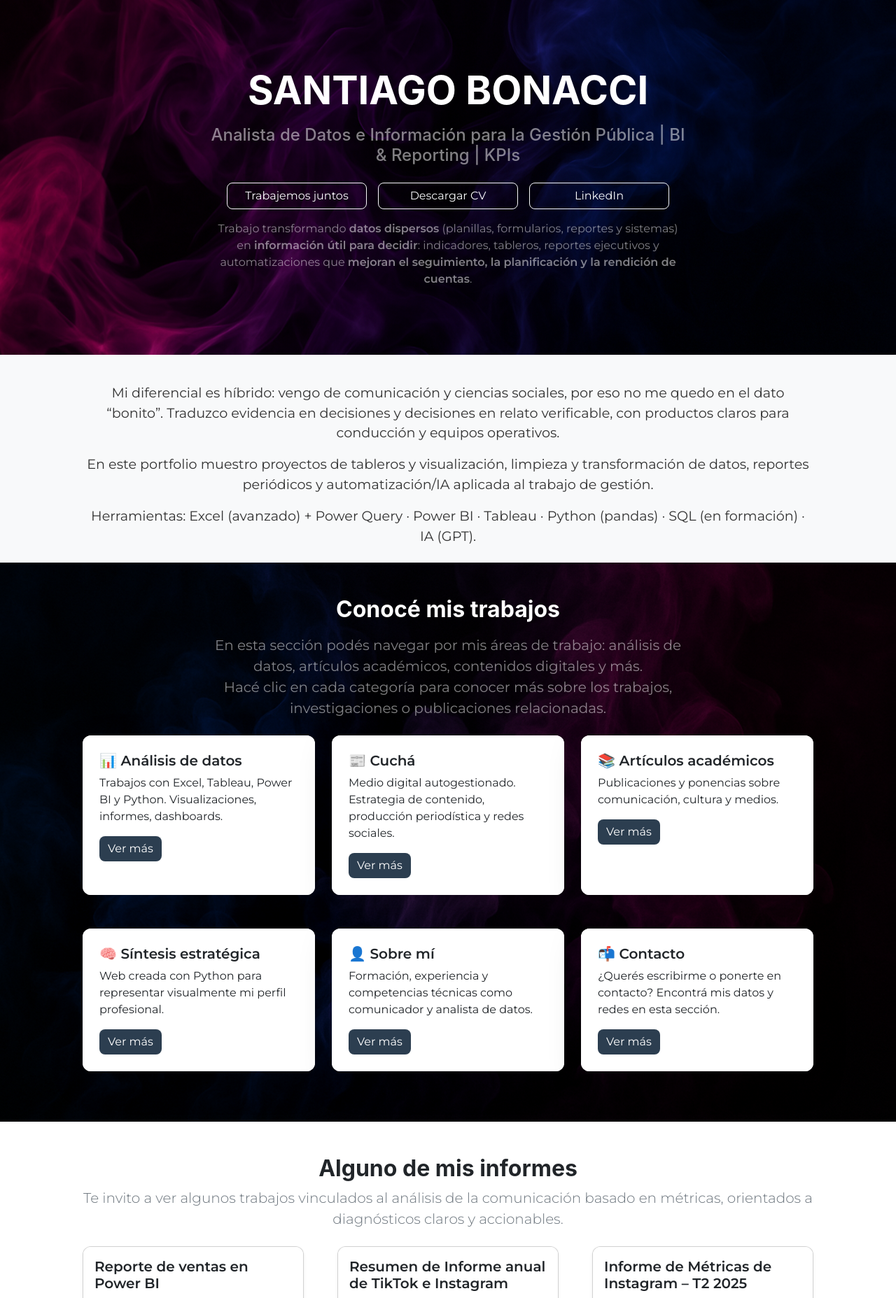
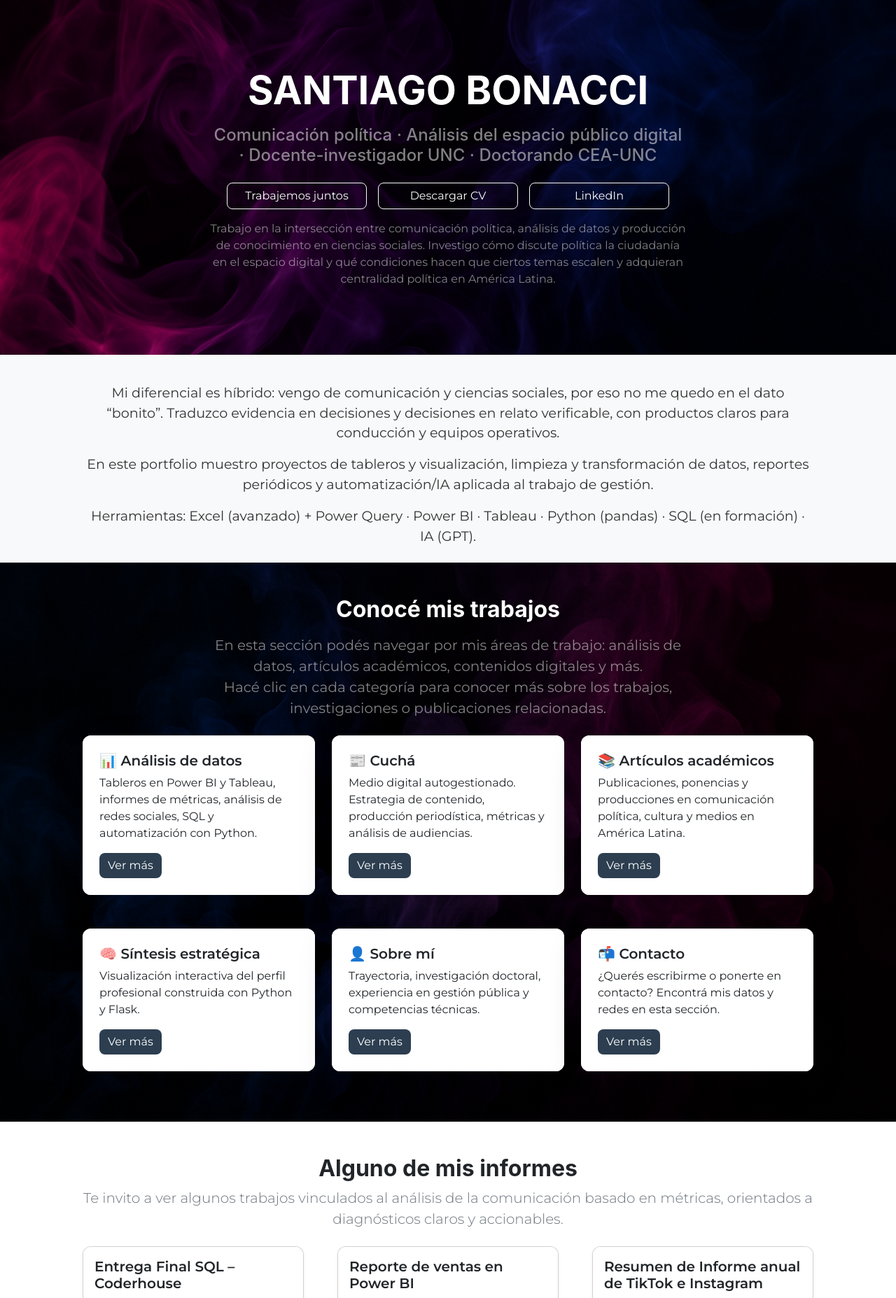
Before and after one commit to sbonacci33/mi_portfolio, a Flask app: page / in a window 1280 px wide. Shown: the part 56-1911 px from the top of the page at 70% size. Run offline with Flask 3, Linux system fonts and the light colour scheme; some libraries are stand-ins or nearby versions; some web fonts are replaced.

Commit message:
Actualiza perfil profesional y contenidos del portfolio

```diff
--- a/app.py
+++ b/app.py
@@ -38,6 +38,14 @@ BALANCE_TIKTOK_DESCRIPTION = (
 
 # Lista de trabajos para mostrar automáticamente los más recientes
 TRABAJOS: list[Trabajo] = [
+    {
+        "titulo": "Entrega Final SQL – Coderhouse",
+        "descripcion": "Proyecto final del curso de SQL aprobado con nota 10. Diseño de base de datos relacional, consultas complejas, joins, subconsultas y vistas aplicadas a un caso real.",
+        "link": "https://drive.google.com/drive/folders/1tCSmsCo0TYI1BB0lcCeOBF3QC8jn2wBp?usp=drive_link",
+        "endpoint": None,
+        "externo": True,
+        "fecha": datetime(2026, 4, 1),
+    },
     {
         "titulo": "Reporte de ventas en Power BI",
         "descripcion": "Proyecto final con reporte interactivo y modelo de datos.",
--- a/templates/base.html
+++ b/templates/base.html
@@ -91,7 +91,7 @@
         <footer class="py-5 bg-dark mt-5">
             <div class="container px-5">
                 <p class="m-0 text-center text-white">
-                    © Santiago Bonacci | Comunicación, Estrategia y Análisis de Datos · Córdoba, Argentina<br>
+                    © Santiago Bonacci | Comunicación política · Datos · Investigación · Córdoba, Argentina<br>
                    <a href="mailto:sbonacci89@gmail.com" class="text-white">sbonacci89@gmail.com</a> ·
 
 
--- a/templates/index.html
+++ b/templates/index.html
@@ -8,16 +8,14 @@
             <div class="col-lg-8">
                 <div class="text-center my-5">
                     <h1 class="display-4 fw-bolder text-white text-uppercase mb-3">Santiago Bonacci</h1>
-                    <h2 class="h4 text-white-50 mb-4">Analista de Datos e Información para la Gestión Pública | BI &amp; Reporting | KPIs</h2>
+                    <h2 class="h4 text-white-50 mb-4">Comunicación política · Análisis del espacio público digital · Docente-investigador UNC · Doctorando CEA-UNC</h2>
                     <div class="d-flex justify-content-center gap-3">
                         <a class="btn btn-outline-light hero-cta" href="{{ url_for('render_page', page='contacto') }}#contacto">Trabajemos juntos</a>
                         <a class="btn btn-outline-light hero-cta" href="{{ url_for('static', filename='docs/CV Saniago Bonacci Data.pdf') }}" download>Descargar CV</a>
                         <a class="btn btn-outline-light hero-cta" href="https://www.linkedin.com/in/tu-perfil" target="_blank" rel="noopener noreferrer">LinkedIn</a>
                     </div>
                     <p class="fs-6 text-white-50 mt-3 mb-0">
-                        Trabajo transformando <strong>datos dispersos</strong> (planillas, formularios, reportes y sistemas) en
-                        <strong>información útil para decidir</strong>: indicadores, tableros, reportes ejecutivos y automatizaciones
-                        que <strong>mejoran el seguimiento, la planificación y la rendición de cuentas</strong>.
+                        Trabajo en la intersección entre comunicación política, análisis de datos y producción de conocimiento en ciencias sociales. Investigo cómo discute política la ciudadanía en el espacio digital y qué condiciones hacen que ciertos temas escalen y adquieran centralidad política en América Latina.
                     </p>
                 </div>
             </div>
@@ -57,11 +55,11 @@
 
         <div class="row gx-4 gy-4">
             {% set secciones = [
-                {'titulo': '📊 Análisis de datos', 'texto': 'Trabajos con Excel, Tableau, Power BI y Python. Visualizaciones, informes, dashboards.', 'url': 'trabajos'},
-                {'titulo': '📰 Cuchá', 'texto': 'Medio digital autogestionado. Estrategia de contenido, producción periodística y redes sociales.', 'url': 'cucha'},
-                {'titulo': '📚 Artículos académicos', 'texto': 'Publicaciones y ponencias sobre comunicación, cultura y medios.', 'url': 'articulos'},
-                {'titulo': '🧠 Síntesis estratégica', 'texto': 'Web creada con Python para representar visualmente mi perfil profesional.', 'url': 'sintesis'},
-                {'titulo': '👤 Sobre mí', 'texto': 'Formación, experiencia y competencias técnicas como comunicador y analista de datos.', 'url': 'sobre_mi'},
+                {'titulo': '📊 Análisis de datos', 'texto': 'Tableros en Power BI y Tableau, informes de métricas, análisis de redes sociales, SQL y automatización con Python.', 'url': 'trabajos'},
+                {'titulo': '📰 Cuchá', 'texto': 'Medio digital autogestionado. Estrategia de contenido, producción periodística, métricas y análisis de audiencias.', 'url': 'cucha'},
+                {'titulo': '📚 Artículos académicos', 'texto': 'Publicaciones, ponencias y producciones en comunicación política, cultura y medios en América Latina.', 'url': 'articulos'},
+                {'titulo': '🧠 Síntesis estratégica', 'texto': 'Visualización interactiva del perfil profesional construida con Python y Flask.', 'url': 'sintesis'},
+                {'titulo': '👤 Sobre mí', 'texto': 'Trayectoria, investigación doctoral, experiencia en gestión pública y competencias técnicas.', 'url': 'sobre_mi'},
                 {'titulo': '📬 Contacto', 'texto': '¿Querés escribirme o ponerte en contacto? Encontrá mis datos y redes en esta sección.', 'url': 'contacto'}
             ] %}
             {% for item in secciones %}
@@ -119,42 +117,31 @@
             <p class="lead mb-0">Hitos que resumen mi perfil en datos para gestión pública</p>
         </div>
         <div class="row gx-5">
-            <div class="col-lg-6 mb-4">
-                <div class="card h-100 shadow-sm"><div class="card-body">
-                    <h5 class="card-title">📊 Inteligencia de gestión y reporting para decisión</h5>
-                    <p class="card-text">Diseño productos de información (reportes ejecutivos, tableros e indicadores) para transformar datos dispersos en insumos accionables. Trabajo con definiciones claras de KPIs, seguimiento de evolución y síntesis para conducción y equipos operativos, evitando diagnósticos “bonitos” sin salida.</p>
-                </div></div>
-            </div>
-            <div class="col-lg-6 mb-4">
-                <div class="card h-100 shadow-sm"><div class="card-body">
-                    <h5 class="card-title">🧩 Ordenamiento, integración y calidad mínima de datos</h5>
-                    <p class="card-text">Consolido información de múltiples fuentes (planillas, formularios, reportes internos, analítica digital) y construyo criterios simples de validación, versionado y consistencia, para que los datos sean usables y comparables en el tiempo. Mi foco es hacer que el dato “sirva” en gestión cotidiana.</p>
-                </div></div>
-            </div>
-            <div class="col-lg-6 mb-4">
-                <div class="card h-100 shadow-sm"><div class="card-body">
-                    <h5 class="card-title">📈 Tableros y visualización orientados a gestión</h5>
-                    <p class="card-text">Desarrollo tableros (operativos y ejecutivos) que permiten monitorear avances, detectar desvíos y priorizar acciones. Priorizo visualizaciones claras, métricas estables y lectura rápida, para mejorar coordinación interna y toma de decisiones.</p>
-                </div></div>
-            </div>
-            <div class="col-lg-6 mb-4">
-                <div class="card h-100 shadow-sm"><div class="card-body">
-                    <h5 class="card-title">🤖 Automatización e IA aplicada a procesos de información</h5>
-                    <p class="card-text">Uso IA (GPT) como herramienta de productividad para estandarizar reportes, documentar definiciones, acelerar análisis exploratorio y mejorar la comunicación de hallazgos. La aplico con criterio: reducir tiempos, aumentar trazabilidad y sostener rutinas de seguimiento.</p>
-                </div></div>
-            </div>
-            <div class="col-lg-6 mb-4">
-                <div class="card h-100 shadow-sm"><div class="card-body">
-                    <h5 class="card-title">🗺️ Monitoreo territorial y enfoque en políticas públicas</h5>
-                    <p class="card-text">Me interesa especialmente el trabajo con datos en clave territorial: segmentación, comparativas, seguimiento de intervenciones y lectura de brechas. Apunto a construir sistemas graduales de monitoreo que permitan pasar de registros sueltos a inteligencia de gestión.</p>
-                </div></div>
-            </div>
-            <div class="col-lg-6 mb-4">
-                <div class="card h-100 shadow-sm"><div class="card-body">
-                    <h5 class="card-title">🧠 Perfil híbrido: evidencia + síntesis + adopción</h5>
-                    <p class="card-text">Mi diferencial es traducir análisis a decisiones: puedo conversar con perfiles técnicos y, al mismo tiempo, convertir resultados en síntesis ejecutivas y productos comprensibles para quienes conducen y para equipos que necesitan ejecutar. Datos → decisión → seguimiento.</p>
-                </div></div>
-            </div>
+            <div class="col-lg-6 mb-4"><div class="card h-100 shadow-sm"><div class="card-body">
+                <h5 class="card-title">Investigación en comunicación política y espacio público digital</h5>
+                <p class="card-text">Doctorando en el DESAL-CEA-UNC, línea Comunicación y Cultura. Investigo cómo discute política la ciudadanía en entornos digitales y qué determina la centralidad de los temas en contextos subnacionales latinoamericanos.</p>
+            </div></div></div>
+            <div class="col-lg-6 mb-4"><div class="card h-100 shadow-sm"><div class="card-body">
+                <h5 class="card-title">Análisis de datos aplicado a comunicación y gestión</h5>
+                <p class="card-text">Diseño tableros, KPIs e informes ejecutivos que transforman datos dispersos en insumos para la toma de decisiones. Trabajo con Power BI, Tableau, Excel avanzado, Python y SQL (nota 10, Coderhouse).</p>
+            </div></div></div>
+            <div class="col-lg-6 mb-4"><div class="card h-100 shadow-sm"><div class="card-body">
+                <h5 class="card-title">Experiencia en comunicación gubernamental</h5>
+                <p class="card-text">Comunicador en el Ministerio de Vinculación y Gestión Institucional de Córdoba. Ex asesor en la Legislatura provincial. Experiencia real en comunicación de políticas públicas y gestión institucional.</p>
+            </div></div></div>
+            <div class="col-lg-6 mb-4"><div class="card h-100 shadow-sm"><div class="card-body">
+                <h5 class="card-title">Docencia e investigación universitaria</h5>
+                <p class="card-text">Docente en la cátedra de Teorías Sociológicas de la Licenciatura en Comunicación Social (UNC). Formación en ciencias sociales que da contexto, síntesis y sentido político al análisis de datos.</p>
+            </div></div></div>
+            <div class="col-lg-6 mb-4"><div class="card h-100 shadow-sm"><div class="card-body">
+                <h5 class="card-title">Producción periodística y medios digitales</h5>
+                <p class="card-text">Coordinador de Cuchá, medio digital autogestionado. Estrategia de contenido, análisis de métricas, cobertura periodística y construcción de audiencias en redes sociales.</p>
+            </div></div></div>
+            <div class="col-lg-6 mb-4"><div class="card h-100 shadow-sm"><div class="card-body">
+                <h5 class="card-title">Perfil híbrido con proyección regional</h5>
+                <p class="card-text">Combino rigor académico, experiencia en gestión pública y capacidad técnica en datos. Busco vincularme con consultoras de opinión pública, organismos y proyectos de comunicación política en América Latina.</p>
+            </div></div></div>
+        </div>
         </div>
     </div>
 </section>
--- a/templates/trabajos.html
+++ b/templates/trabajos.html
@@ -14,7 +14,7 @@
     <div class="container px-5">
         <div class="row justify-content-center mb-4">
             <div class="col-lg-10">
-                <p class="lead mb-0">En esta página se comparten algunos informes y reportes elaborados en compromisos laborales, utilizando herramientas de análisis para transformar datos en información clara y recursos de edición que faciliten una experiencia precisa y accionable para cada cliente.</p>
+                <p class="lead mb-0">Proyectos que articulan comunicación política, análisis de datos y gestión pública. Incluyen tableros, informes de métricas, análisis de redes sociales, scripts de automatización y trabajos académicos.</p>
             </div>
         </div>
         <div class="row justify-content-center">
```
Also changed, not shown: templates/sobre_mi.html (+11 -11 lines).
